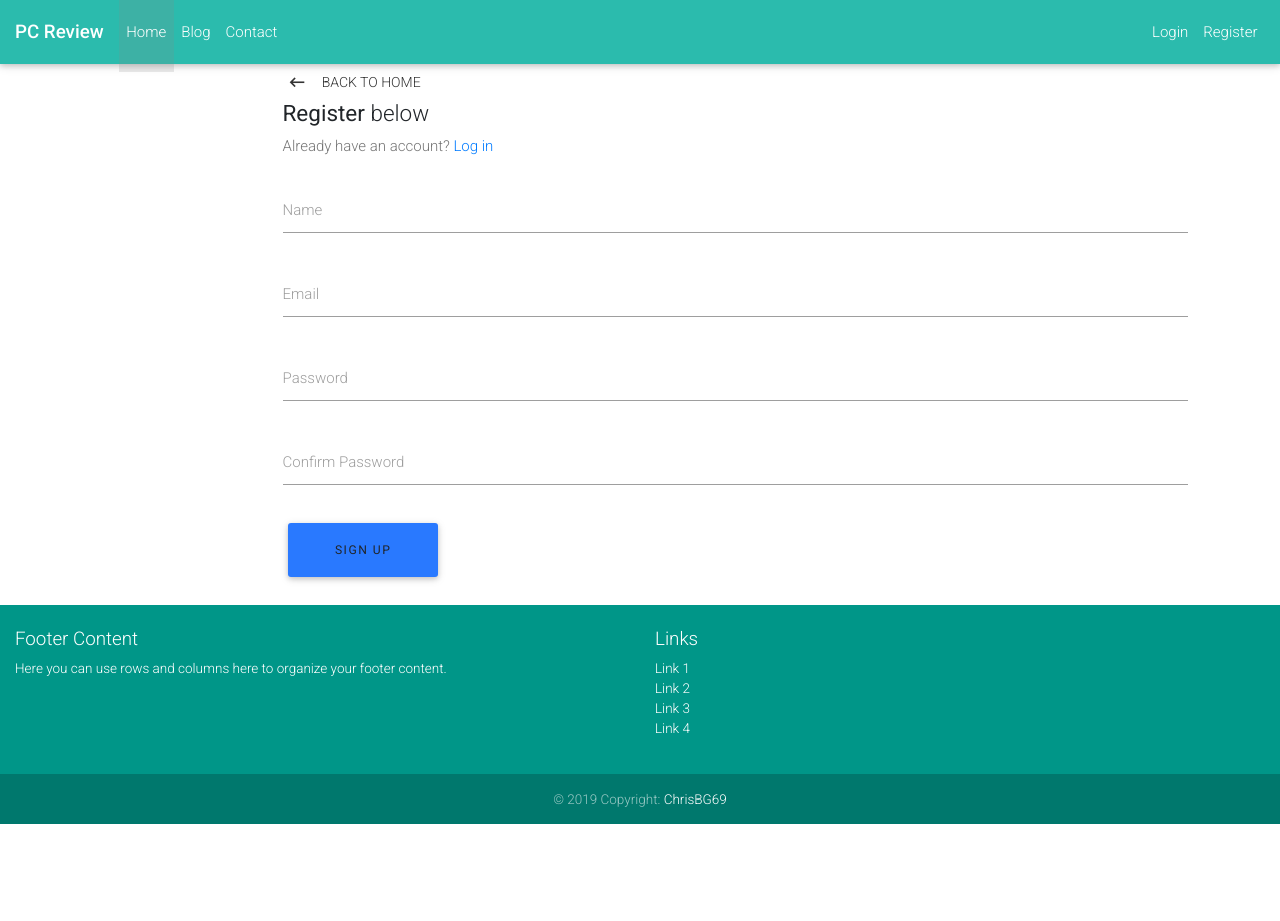
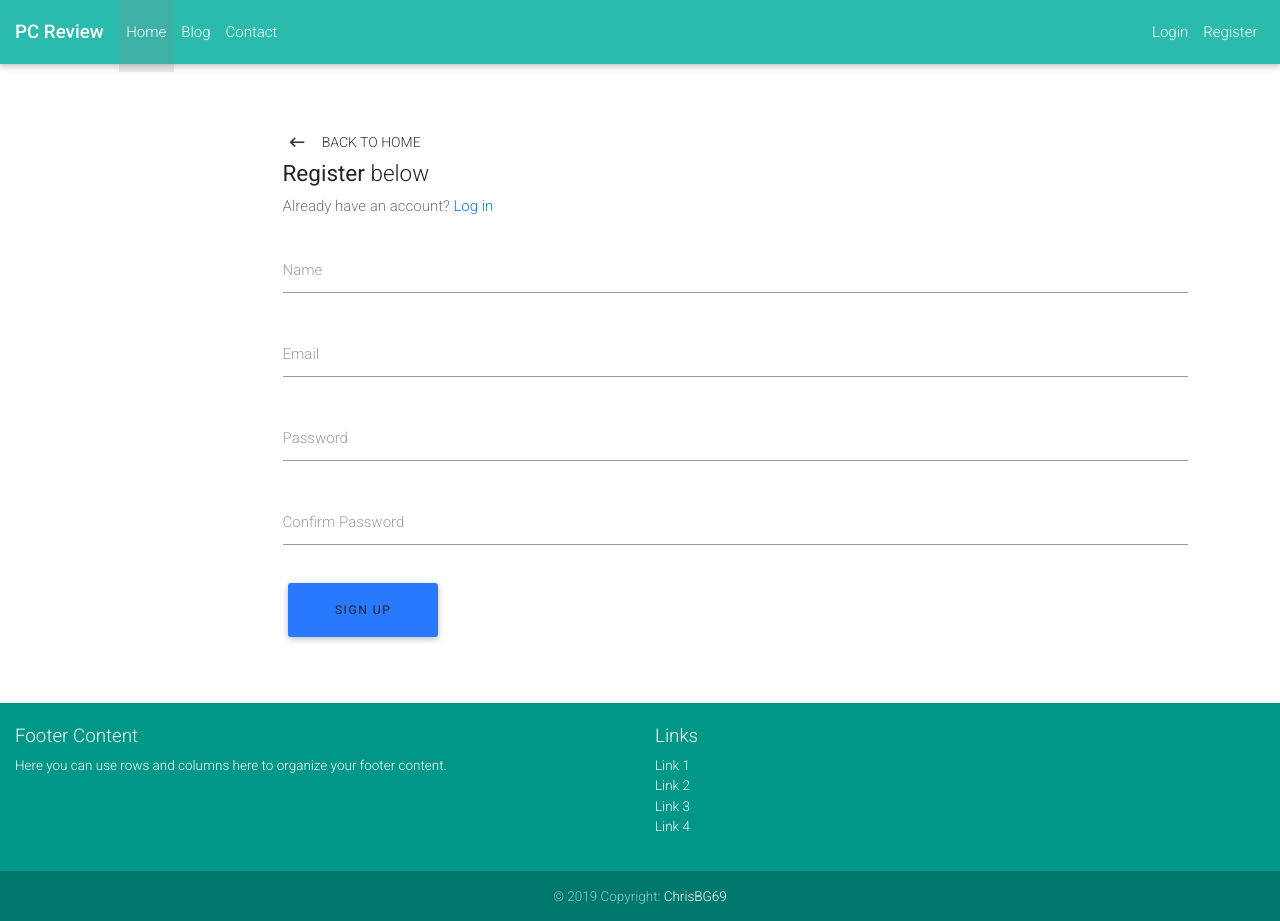
Before and after one commit to chrisbg69/SoftUni-Blogger, a React (Create React App) app in the folder client/: page /register in a window 1280 px wide. Before the commit the page ends 824 px from the top, so only its background shows below. Built offline with nearby package versions, Linux system fonts and the light colour scheme.

Commit message:
Add Login and Register Components

```diff
--- a/client/public/index.html
+++ b/client/public/index.html
@@ -9,7 +9,7 @@
     <!-- Compiled and minified CSS -->
     <link rel="stylesheet" href="https://cdnjs.cloudflare.com/ajax/libs/materialize/1.0.0/css/materialize.min.css">
     <link href="https://fonts.googleapis.com/icon?family=Material+Icons" rel="stylesheet">
-    <title>MERN Auth App</title>
+    <title>React App</title>
   </head>
   <body>
     <noscript>
--- a/client/src/components/auth/Login.js
+++ b/client/src/components/auth/Login.js
@@ -54,7 +54,7 @@ class Login extends Component {
 
     return (
       <div className="container">
-        <div style={{ marginTop: "4rem" }} className="row">
+        <div style={{ marginTop: "4rem", marginBottom: "4rem" }} className="row">
           <div className="col s8 offset-s2">
             <Link to="/" className="btn-flat waves-effect">
               <i className="material-icons left">keyboard_backspace</i> Back to
--- a/client/src/components/auth/Register.js
+++ b/client/src/components/auth/Register.js
@@ -54,7 +54,7 @@ class Register extends Component {
 
     return (
       <div className="container">
-        <div className="row">
+        <div style={{ marginTop: "4rem", marginBottom: "4rem" }} className="row">
           <div className="col s8 offset-s2">
             <Link to="/" className="btn-flat waves-effect">
               <i className="material-icons left">keyboard_backspace</i> Back to
```
